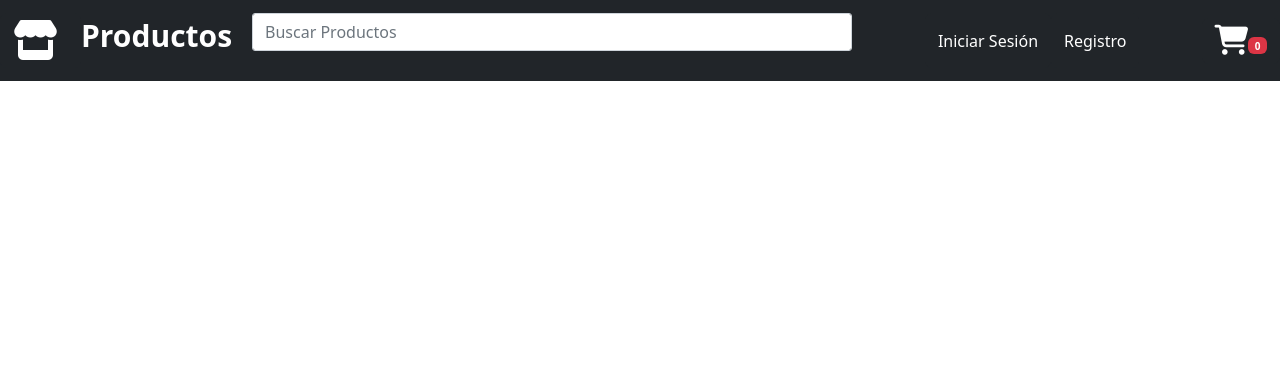
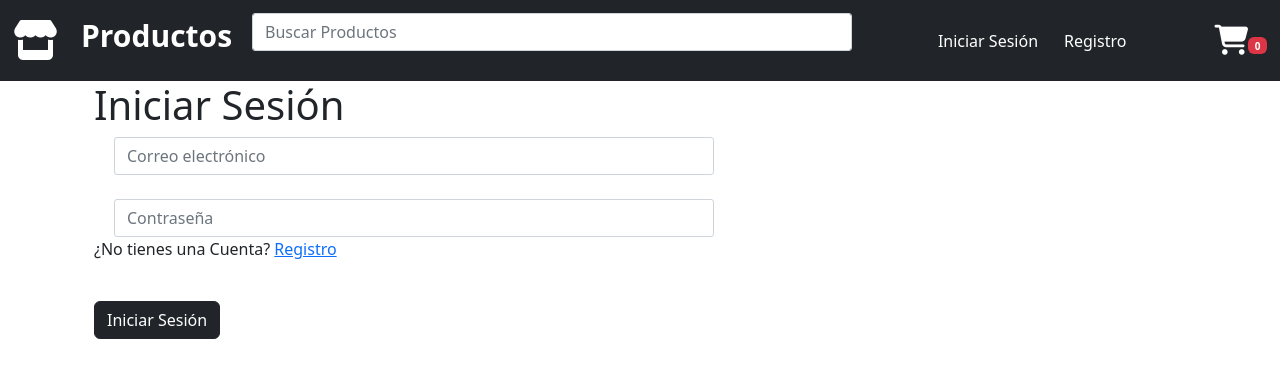
Before and after one commit to ManuelVillca02/Portal_Ventas, an Angular app: page /loginportal in a window 1280 px wide. Before the commit this address led to /. Shown: the top 378 px of the page. Built offline with nearby package versions, Linux system fonts and the light colour scheme.

Commit message:
FinalLogin

```diff
--- a/src/app/app-routing.module.ts
+++ b/src/app/app-routing.module.ts
@@ -6,6 +6,7 @@ import { LoginComponent } from './component/login/login.component';
 import { SignupComponent } from './component/signup/signup.component';
 import { CheckoutComponent } from './component/checkout/checkout.component';
 import { DetailproductComponent } from './component/detailproduct/detailproduct.component';
+import { LoginportalComponent } from './component/loginportal/loginportal.component';
 
 
 const routes: Routes = [
@@ -15,7 +16,8 @@ const routes: Routes = [
   { path: 'login', component: LoginComponent },
   { path: 'signup', component: SignupComponent },
   { path: 'checkout', component: CheckoutComponent },
-  { path: 'detailproduct', component: DetailproductComponent }
+  { path: 'detailproduct', component: DetailproductComponent },
+  { path: 'loginportal', component: LoginportalComponent }
 ];
 
 @NgModule({
--- a/src/app/app.module.ts
+++ b/src/app/app.module.ts
@@ -13,6 +13,7 @@ import {FormsModule,ReactiveFormsModule} from '@angular/forms';
 import { SignupComponent } from './component/signup/signup.component';
 import { CheckoutComponent } from './component/checkout/checkout.component';
 import { DetailproductComponent } from './component/detailproduct/detailproduct.component';
+import { LoginportalComponent } from './component/loginportal/loginportal.component';
 
 @NgModule({
   declarations: [
@@ -24,7 +25,8 @@ import { DetailproductComponent } from './component/detailproduct/detailproduct.
     LoginComponent,
     SignupComponent,
     CheckoutComponent,
-    DetailproductComponent
+    DetailproductComponent,
+    LoginportalComponent
   ],
   imports: [
     BrowserModule,
--- a/src/app/component/header/header.component.ts
+++ b/src/app/component/header/header.component.ts
@@ -39,7 +39,7 @@ export class HeaderComponent implements OnInit {
 
   loginNavi(){
     if(this.logintext == 'Iniciar Sesión'){
-      this.router.navigate(['login']);
+      this.router.navigate(['loginportal']);
     }else{
       this.logintext = 'Iniciar Sesión'
       this.router.navigate(['products']);
--- /dev/null
+++ b/src/app/component/loginportal/loginportal.component.html
@@ -0,0 +1,15 @@
+
+    <div class="container">
+        <div class="container">
+          <h1 class="title">Iniciar Sesión</h1>
+          <form  [formGroup]="loginForm" (ngSubmit)="login()" class="inputs-container">
+            <input formControlName="email" class="form-control" type="text" placeholder="Correo electrónico">
+            <br/>
+            <input formControlName="password" class="form-control" type="password" placeholder="Contraseña">
+            <p>¿No tienes una Cuenta? <a href="http://localhost:4100/signup"> <span class="span">Registro</span></a></p>
+            <br/>
+            <button type="submit" class="btn btn-dark">Iniciar Sesión</button>
+          </form>
+        </div>
+        <img class="image-container" src="" alt="">
+      </div>
--- /dev/null
+++ b/src/app/component/loginportal/loginportal.component.scss
@@ -0,0 +1,23 @@
+.form-control {
+    border-radius: 3px;
+    width: 600px;
+    margin-left: 20px;
+}
+
+
+.center .btn {
+    font-size: 14px !important;
+    margin-top: 20px !important;
+    font-weight: 400;
+    padding: 12px 72px;
+    border-radius: 3px !important;
+}
+
+.item img {
+    width: 64px;
+}
+
+.item {
+    margin: 0px 15px;
+    text-align: center;
+}
--- /dev/null
+++ b/src/app/component/loginportal/loginportal.component.ts
@@ -0,0 +1,41 @@
+import { HttpClient } from '@angular/common/http';
+import { Component, OnInit } from '@angular/core';
+import { FormGroup, FormBuilder } from '@angular/forms';
+import { Router } from '@angular/router';
+import { CartService } from 'src/app/service/cart.service';
+
+@Component({
+  selector: 'app-loginportal',
+  templateUrl: './loginportal.component.html',
+  styleUrls: ['./loginportal.component.scss']
+})
+export class LoginportalComponent implements OnInit {
+  public loginForm!: FormGroup;
+  redirectTo(uri:string){
+    this.router.navigateByUrl('/', {skipLocationChange: true}).then(()=>
+    this.router.navigate([uri]));
+  }
+  constructor(private cartService : CartService, private formBuilder : FormBuilder, private http: HttpClient, private router : Router) { }
+
+  ngOnInit(): void {
+    this.loginForm = this.formBuilder.group({
+      email:[''],
+      password:['']
+    })
+  }
+
+  login(){
+    this.http.post<any>("http://localhost:3500/iniciar-sesion", this.loginForm.value)
+    .subscribe(res=>{
+      if(res.isOk==true){
+        this.router.navigate(['products']);
+        this.cartService.addSession(res.email, res.first_name, res.last_name);
+      }else{
+        alert(res.msj);
+      }
+    },err=>{
+      alert("wrong");
+    })
+  }
+
+}
```
Also changed, not shown: 1 other file (tests, documents, lock files or other folders).
